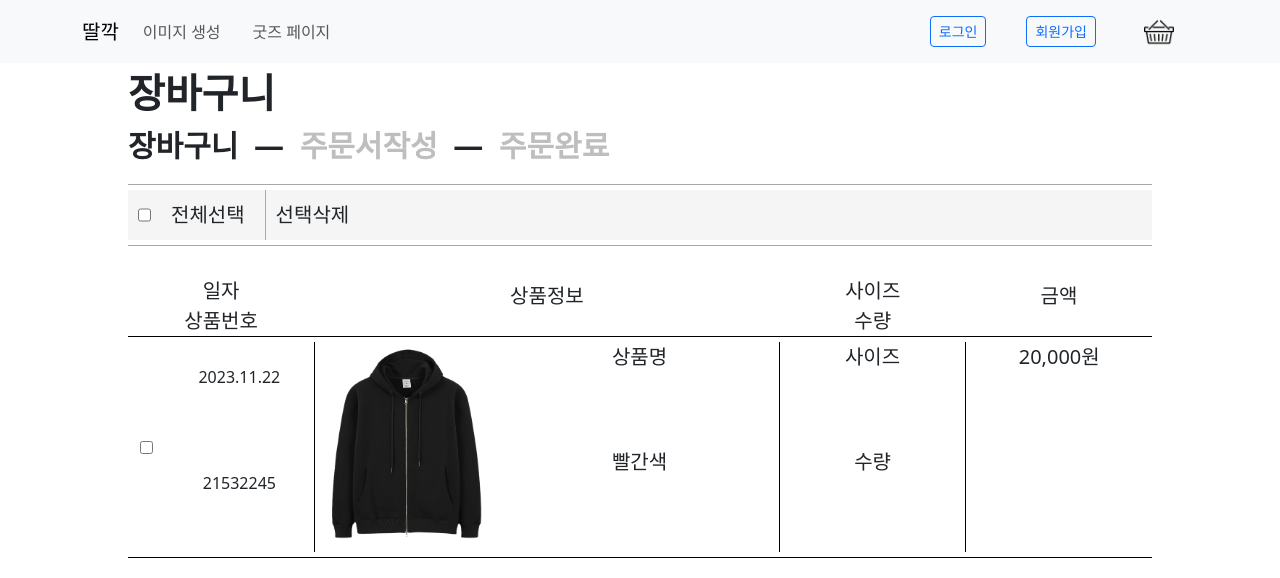
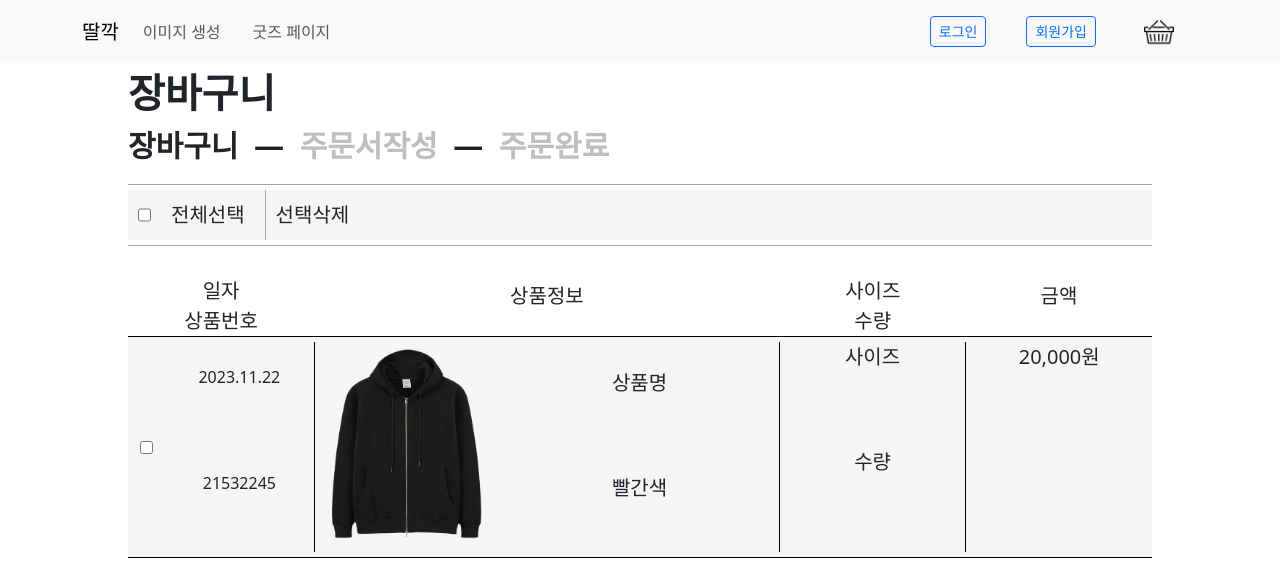
Before and after one commit to jsm9002/proejct_react_test, a React (Create React App) app in the folder image-edit/: page /basket in a window 1280 px wide. Shown: the top 578 px of the page. Built offline with nearby package versions, Linux system fonts and the light colour scheme.

Commit message:
231114 AM update

```diff
--- a/image-edit/src/pages/Basket.jsx
+++ b/image-edit/src/pages/Basket.jsx
@@ -44,6 +44,7 @@ const Basket = () => {
                      금액
                 </div>
             </div>
+            {/* 장바구니 아이템 정보 노출 */}
             {/* 장바구니에 넣은 아이템 표시 - 상품정보 / 사이즈/  */}
             <div className='basket-goods-list'>
                 <div className='first-list-box'>
@@ -61,11 +62,11 @@ const Basket = () => {
                 </div>
                 {/* 장바구니 정보표시 상품이미지 / 상품명 / 상품 색 */}
                 <div className='vtline' ></div>
-                <div className='second-box' style={{width:"50%",margin:"5px 0px",fontSize:"20px",display:"flex"}}>
+                <div className='second-box'>
                 <div style={{width:"40%"}}>
-                    <img className='image-box' style={{height:"200px",width:"150px",objectFit:"cover", margin:"5px"}} src="./images/GM5_누끼.png" alt="" />
+                    <img className='img-box'  src="./images/GM5_누끼.png" alt="" />
                 </div>
-                <div style={{width:"60%"}}>
+                <div className='txt-info' style={{width:"60%"}}>
                     <div style={{height:"50%"}}>
                         상품명
                     </div>
@@ -75,12 +76,13 @@ const Basket = () => {
                 </div>
                 </div>
                 <div  className='vtline' ></div>
-                <div className='count-box' style={{width:"20%",margin:"5px 0px",fontSize:"20px"}}>
+                <div className='count-box' >
                     <div style={{height:"50%"}}>
                         사이즈
-
                     </div>
-                    <div style={{height:"50%"}}>수량</div>
+                    <div style={{height:"50%"}}>
+                        수량
+                    </div>
                 </div>
                 <div  className='vtline' ></div>
                 <div style={{width:"20%",margin:"5px 0px",fontSize:"20px"}}>
--- a/image-edit/src/style/GoodsBasket.css
+++ b/image-edit/src/style/GoodsBasket.css
@@ -49,6 +49,7 @@
     text-align:center;
     border-top:1px solid black;
     border-bottom:1px solid black;
+    background-color: whitesmoke;
 }
 /* 상품정보 div 안에서 가장 왼쪽 박스 div 크기및 flex 설정  */
 .basket-goods-list .first-list-box{
@@ -71,7 +72,34 @@
     display: grid;
     place-items: center;
 }
+/* 상품정보 div 안에 있는 세로줄 */
 .basket-goods-list .vtline{
     border-right: 1px solid black;
     margin: 5px 0px;
 }
+/* 두번째 상품정보 div */
+.basket-goods-list .second-box{
+    width: 50%;
+    margin: 5px 0px;
+    font-size: 20px;
+    display: flex;
+}
+/* 두번째 상품정보 div 안의 상품이미지 */
+.basket-goods-list .second-box .img-box{
+    height: 200px;
+    width: 150px;
+    object-fit: cover;
+    margin: 5px;
+}
+/* 두번째 상품정보 div 안의 오른쪽 div */
+.basket-goods-list .second-box .txt-info{
+    width: 60%;
+    display: grid;
+    place-items: center;
+}
+/* 세번쨰 상품정보 div */
+.basket-goods-list .count-box{
+    width: 20%;
+    margin: 5px 0px;
+    font-size: 20px;
+}
```
